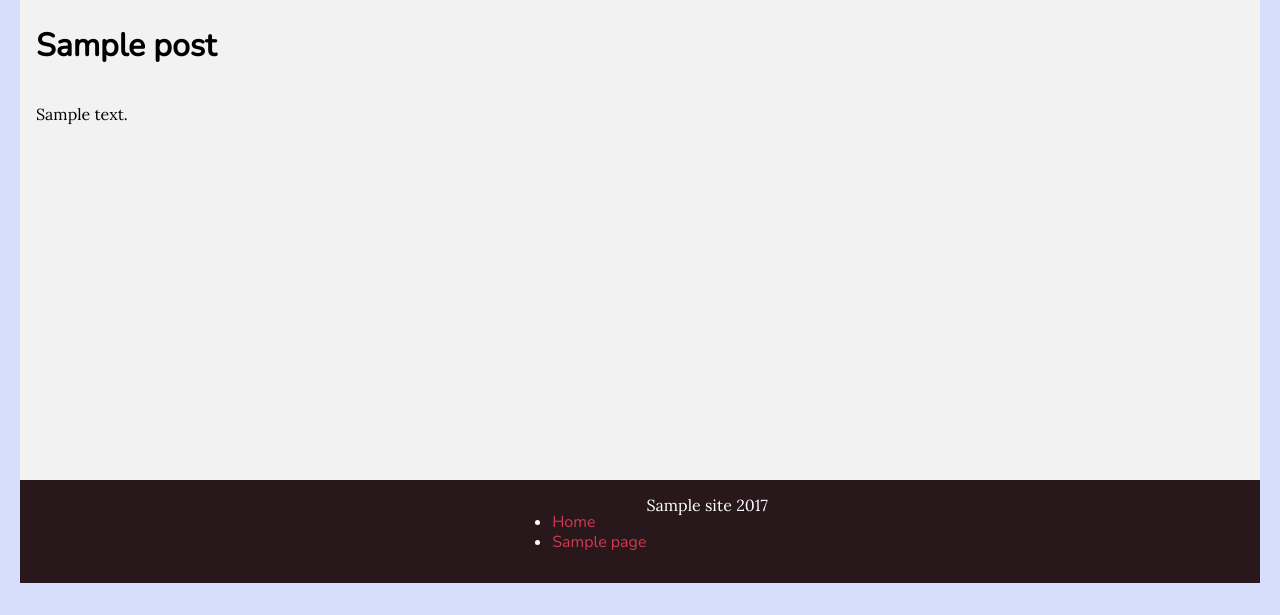
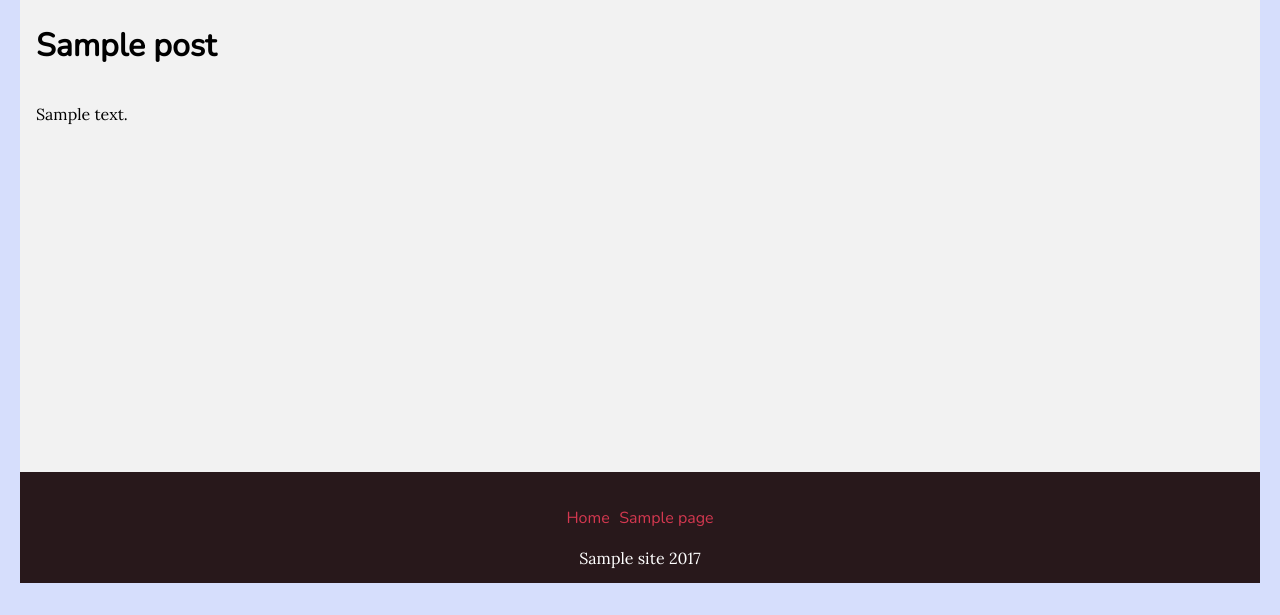
Before and after one commit to resonantdoghouse/wprecipes, a WordPress theme: template themes/wprecipes/index.php in a window 1280 px wide. Shown: the part 185-800 px from the top of the page. Run offline with PHP 8.4 and a stand-in for WordPress, Linux system fonts and the light colour scheme; the site name, menu and one post (Sample post) are stand-ins, and other content is empty; some libraries are stand-ins or nearby versions.

Commit message:
added footer nav styles

```diff
--- a/themes/wprecipes/footer.php
+++ b/themes/wprecipes/footer.php
@@ -1,14 +1,16 @@
 <footer class="wprecipes__footer">
 
+    <div class="wprecipes__footer__nav">
 		<?php
 		wp_nav_menu( array(
 			'menu'           => 'WP Recipes Nav',
 			'theme_location' => 'footer'
 		) );
 		?>
+    </div>
 
     <div class="wprecipes__info">
-        <span><?php echo get_bloginfo('name'); ?></span>
+        <span><?php echo get_bloginfo( 'name' ); ?></span>
         <time><?php echo date( 'Y' ); ?></time>
     </div>
 </footer>
--- a/themes/wprecipes/src/css/partials/_footer.scss
+++ b/themes/wprecipes/src/css/partials/_footer.scss
@@ -1,7 +1,24 @@
 .wprecipes__footer {
+  text-align: center;
   padding: 1rem;
   display: flex;
-  justify-content: center;
+  flex-flow: column;
+  justify-content: stretch;
+  align-items: stretch;
+  align-content: center;
   background: $color-dark;
   color: $color-lightest;
+
+  &__nav {
+    .menu {
+      width: 100%;
+      padding: 0;
+      list-style: none;
+      display: flex;
+      justify-content: center;
+      &-item {
+        padding: .3rem;
+      }
+    }
+  }
 }
```
Also changed, not shown: themes/wprecipes/build/css/style.css (+13 -1 lines), themes/wprecipes/build/css/style.min.css. Lines whose indentation alone changed are shown as unchanged.
